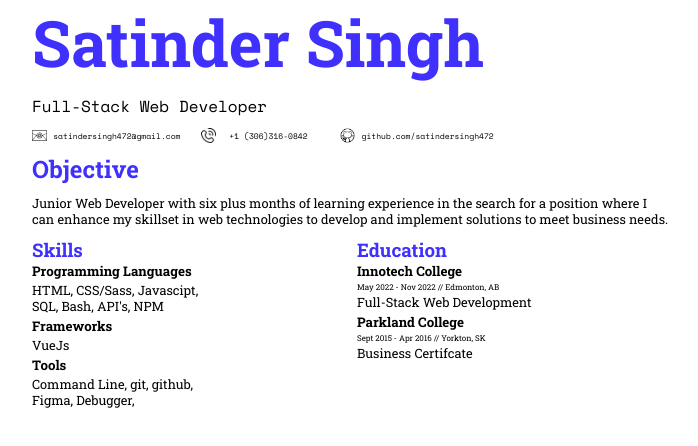
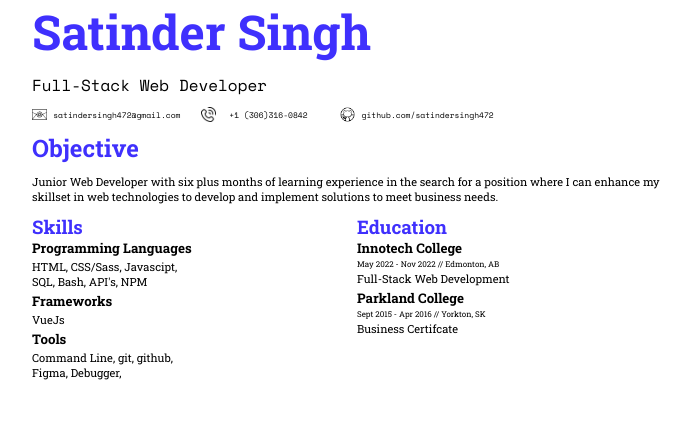
Before and after one commit to satindersingh472/emplotbility-assignments, a plain HTML site: page resume_goal_setting/index.html in a window 1280 px wide. Shown: the whole page, without its empty margins (288-986 px from the left). Drawn offline with nearby package versions, Linux system fonts and the light colour scheme.

Commit message:
updated resume

```diff
--- a/resume_goal_setting/css/style.scss
+++ b/resume_goal_setting/css/style.scss
@@ -19,7 +19,7 @@ body {
   gap: 10px;
   #name {
     display: grid;
-    font-size: 2rem;
+    font-size: 1.5rem;
     font-weight: bold;
     color: $heading-color;
   }
@@ -56,7 +56,7 @@ body {
       color: $heading-color;
     }
     p {
-      font-size: 0.8rem;
+      font-size: 0.7rem;
     }
   }
 
@@ -78,7 +78,7 @@ body {
           display: grid;
           gap: 2px;
           .important_information {
-            font-size: 0.8rem;
+            font-size: 0.7rem;
           }
         }
       }
@@ -99,7 +99,7 @@ body {
                     font-size: .5rem;
                 }
                 .important_information{
-                    font-size: .8rem;
+                    font-size: .7rem;
                 }
             }
         }
```
Also changed, not shown: resume_goal_setting/css/style.css, 3 other files.
